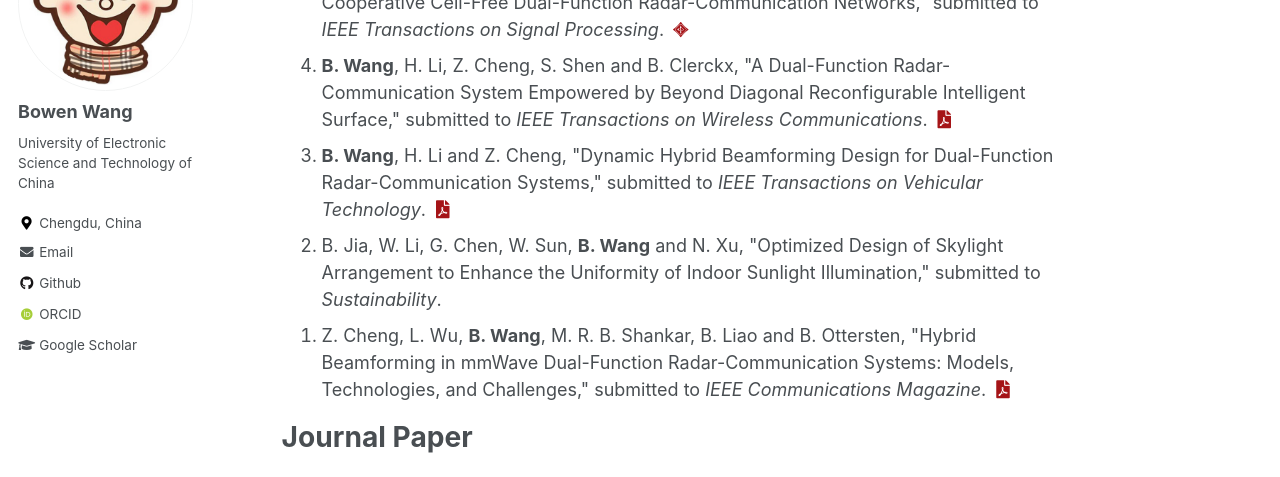
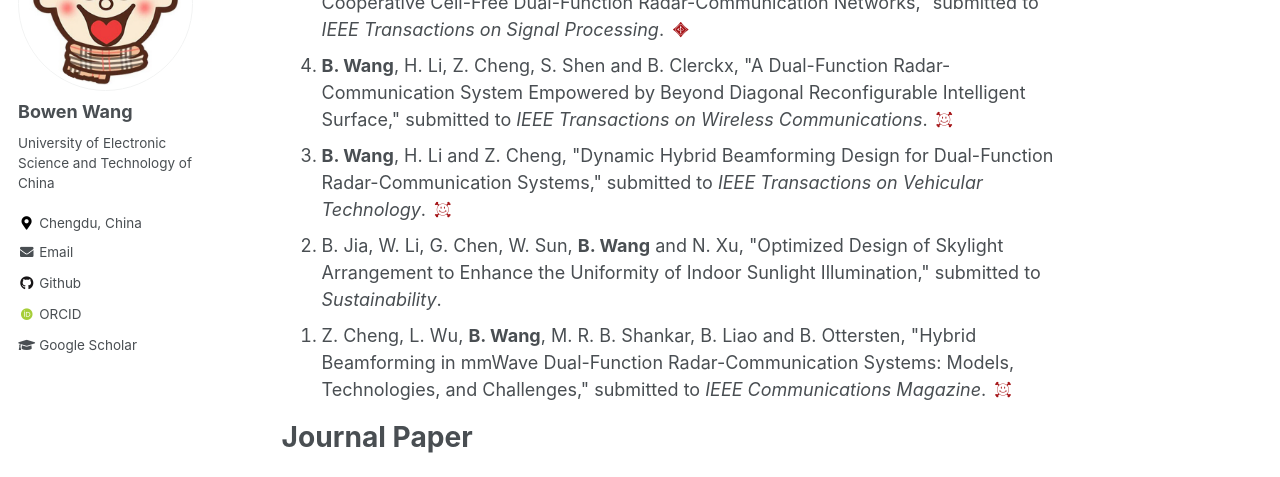
Before and after one commit to BW-Wang/BW-Wang.github.io, a Jekyll site: the page built from _pages/publications.html, in a window 1280 px wide. Shown: the part 202-679 px from the top of the page. Built offline with Jekyll 4.4.1, drawn with Linux system fonts in a browser that asks for light colours; some web fonts are replaced.

Commit message:
Update publications.html

```diff
--- a/_pages/publications.html
+++ b/_pages/publications.html
@@ -21,7 +21,7 @@
 					<a href="{{ post.link }}"><i class="fas fa-fw fa-link zoom" aria-hidden="true"></i></a>
 				{% endif %}
 				{% if post.paperurl %}
-					<a href="{{ post.paperurl }}"><i class="fas fa-fw fa-file-pdf zoom" aria-hidden="true"></i></a>
+					<a href="{{ post.paperurl }}"><i class="ai ai-arxiv ai-fw zoom" aria-hidden="true"></i></a>
 				{% endif %}
 				{% if post.code %}
 					<a href="{{ post.code }}"><i class="fas fa-fw fa-code zoom" aria-hidden="true"></i></a>
```
